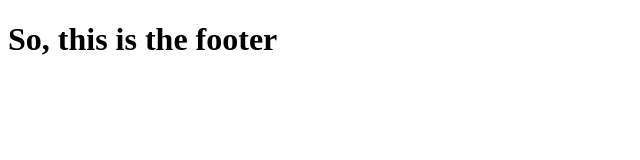
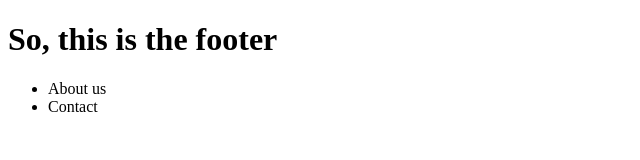
Before and after one commit to mhenriette/Git-exercises, a plain HTML site: page footer.html in a window 1280 px wide. Shown: the whole page, without its empty margins (0-640 px from the left). Drawn offline with Linux system fonts and the light colour scheme.

Commit message:
added content to the footer

```diff
--- a/footer.html
+++ b/footer.html
@@ -8,6 +8,10 @@
 </head>
 <body>
     <h1>So, this is the footer</h1>
+    <ul>
+        <li>About us</li>
+        <li>Contact</li>
+    </ul>
 
 </body>
 </html>
```
